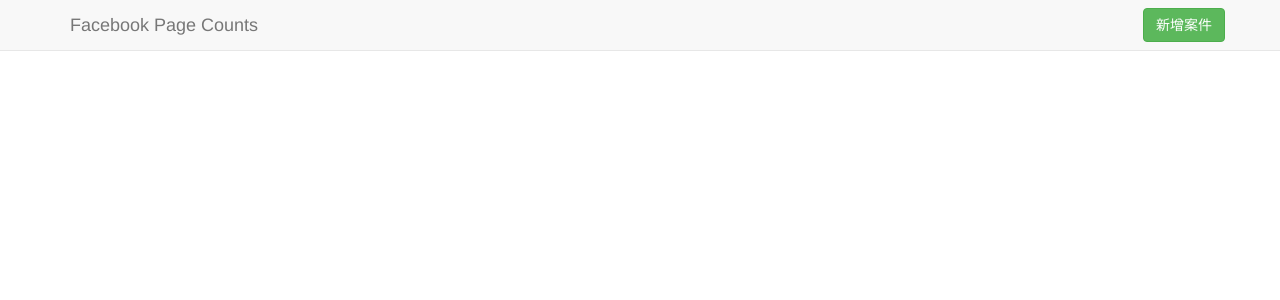
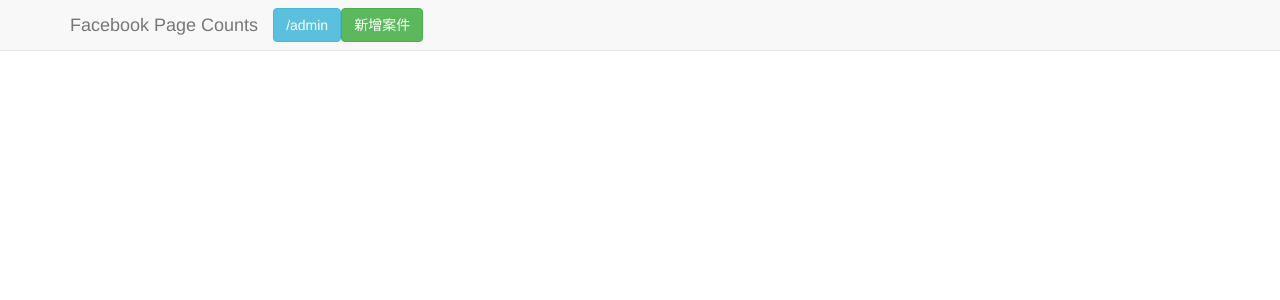
Before and after one commit to noracami/fb-post-counts, a Django app: page / in a window 1280 px wide. Shown: the top 300 px of the page. Run offline with Django 3.2, Linux system fonts and the light colour scheme; some libraries are stand-ins or nearby versions.

Commit message:
add admin link

```diff
--- a/mysite/pages/templates/base.html
+++ b/mysite/pages/templates/base.html
@@ -13,7 +13,8 @@
                 <div class="navbar-header">
                     <a class="navbar-brand" href="{% url 'home' %}">Facebook Page Counts</a>
                 </div>
-                <a href="{% url 'page_list' %}" type="button" class="btn btn-success navbar-btn navbar-right">新增案件</a>
+                <a href="{% url 'admin:index' %}" type="button" class="btn btn-info navbar-btn navbar-left">/admin</a>
+                <a href="{% url 'page_list' %}" type="button" class="btn btn-success navbar-btn navbar-left">新增案件</a>
             </div>
         </nav>
         {% block content %}
```
